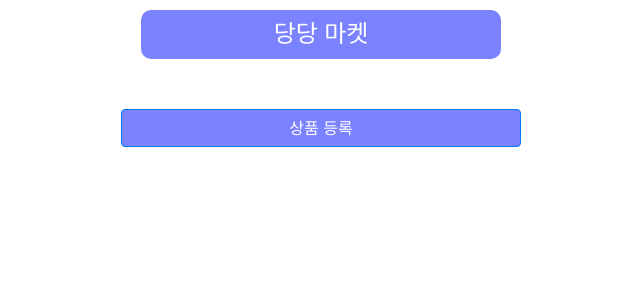
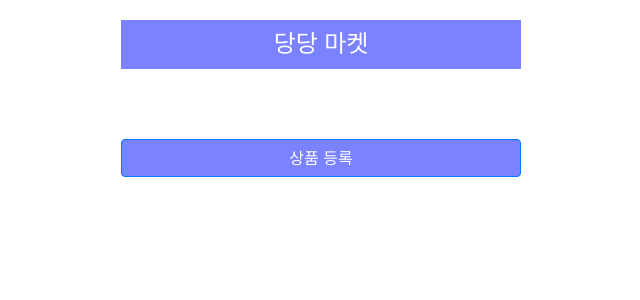
Before and after one commit to 0andme/FC-digital-academy, a Flask app: page / in a window 1280 px wide. Shown: the top 300 px of the page, without its empty margins (319-959 px from the left). Run offline with Flask 2, Linux system fonts and the light colour scheme; data that the repository does not hold is empty; some libraries are stand-ins or nearby versions.

Commit message:
style : 스타일 수정

```diff
--- a/dang-dang/static/styles.css
+++ b/dang-dang/static/styles.css
@@ -11,9 +11,8 @@
 .product-wrap #main-title {
   color: #fff;
   padding: 10px 0;
-  margin: 10px 20px 0;
+  margin: 20px 0;
   background: var(--main);
-  border-radius: 10px;
   text-align: center;
 }
 .product-list {
```
